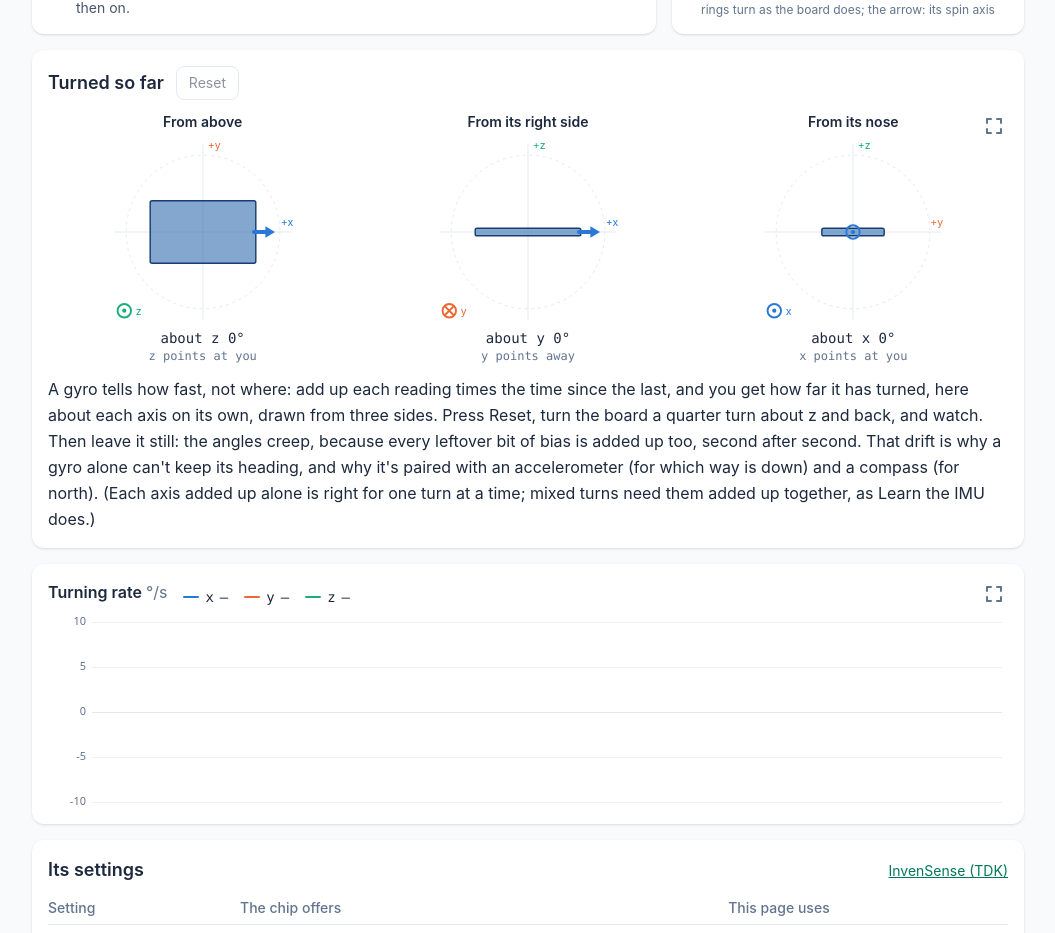
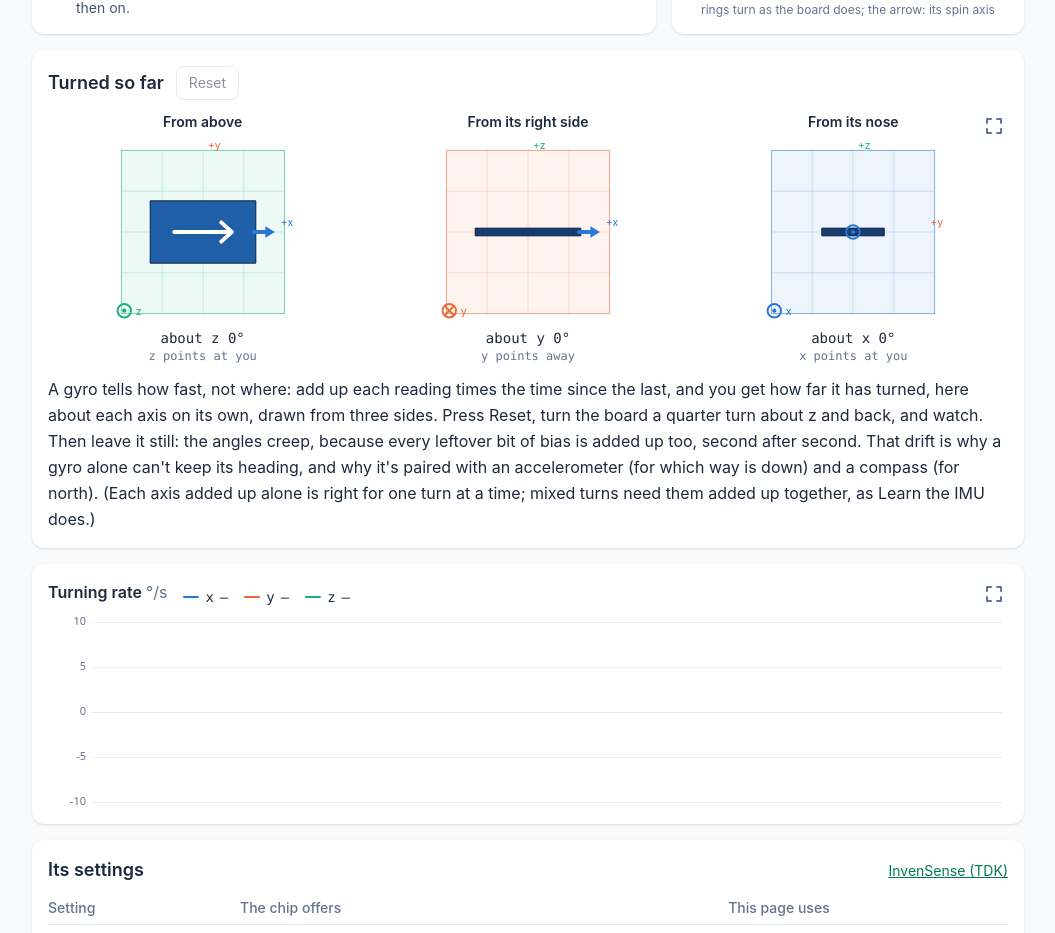
Before and after one commit to aguegu/i2c.ninja, a Vue app: page /itg3200 in a window 1280 px wide. Shown: the part 971-1904 px from the top of the page, without its empty margins (112-1167 px from the left). Built offline with nearby package versions, Linux system fonts and the light colour scheme.

Commit message:
1.3.0: the flat views styled as the glass box: each on its wall's tint and grid, the 3D board's colours, the white nose arrow from above (all TurnViews: also the gyro pages)
Co-Authored-By: Claude Opus 5.5 <noreply@anthropic.com>

```diff
--- a/src/components/TurnViews.vue
+++ b/src/components/TurnViews.vue
@@ -18,6 +18,12 @@ const props = defineProps({
 
 const R = 100;
 const HALF = { x: 55, y: 32.5, z: 4 }; // the board, half sizes (px)
+const WALL = 85; // the wall's half size (px)
+const GRID = [-WALL / 2, 0, WALL / 2];
+const TOP = '#1f5fa8'; // the 3D board's colours
+const SIDE = '#163f70';
+// the top face's arrow, as the 3D board's (x ahead), in px: the shaft and its head
+const ARROW = [[-30, 0], [30, 0], [19, -10], [30, 0], [19, 10]].map((p) => p.join(',')).join(' ');
 const COLOR = { x: 'var(--series-1)', y: 'var(--series-2)', z: 'var(--series-3)' };
 // each view: its axes across and up, the axis it turns about, and the turn's
 // sense on screen: about an axis toward the eye a positive turn looks
@@ -42,13 +48,18 @@ const { full, toggle } = useFullscreen(box);
       <figure v-for="w in views" :key="w.key" class="flex flex-col items-center">
         <figcaption class="mb-1 text-sm font-semibold">{{ w.title }}</figcaption>
         <svg :viewBox="`${-R} ${-R} ${2 * R} ${2 * R}`" :class="full ? 'h-[60vh] w-full' : 'h-48 w-full max-w-60'" role="img" :aria-label="`${w.title}: turned ${w.a.toFixed(0)} degrees about ${w.about}`">
-          <circle r="80" fill="none" stroke="var(--chart-grid)" stroke-dasharray="3 4" />
-          <line :x1="-R + 8" y1="0" :x2="R - 8" y2="0" stroke="var(--chart-grid)" />
-          <line x1="0" :y1="-R + 8" x2="0" :y2="R - 8" stroke="var(--chart-grid)" />
+          <!-- the wall it's seen on, as in the glass box: tinted in its axis's colour, a faint grid -->
+          <rect :x="-WALL" :y="-WALL" :width="2 * WALL" :height="2 * WALL" :fill="COLOR[w.about]" fill-opacity="0.08" :stroke="COLOR[w.about]" stroke-opacity="0.6" />
+          <g :stroke="COLOR[w.about]" stroke-opacity="0.2">
+            <line v-for="t in GRID" :key="`v${t}`" :x1="t" :y1="-WALL" :x2="t" :y2="WALL" />
+            <line v-for="t in GRID" :key="`h${t}`" :x1="-WALL" :y1="t" :x2="WALL" :y2="t" />
+          </g>
           <text :x="R - 6" y="-6" text-anchor="end" font-size="11" :fill="COLOR[w.h]">+{{ w.h }}</text>
           <text x="5" :y="-R + 14" font-size="11" :fill="COLOR[w.v]">+{{ w.v }}</text>
           <g :transform="w.turn">
-            <rect :x="-w.bw" :y="-w.bh" :width="2 * w.bw" :height="2 * w.bh" rx="2" fill="#1f5fa8" fill-opacity="0.55" stroke="#163f70" stroke-width="1.5" />
+            <rect :x="-w.bw" :y="-w.bh" :width="2 * w.bw" :height="2 * w.bh" :fill="w.about === 'z' ? TOP : SIDE" stroke="#0b1f38" stroke-width="1" stroke-linejoin="round" />
+            <!-- from above: the top face, its big white nose arrow, as on the 3D board -->
+            <polyline v-if="w.about === 'z'" :points="ARROW" fill="none" stroke="white" stroke-width="4" stroke-linecap="round" stroke-linejoin="round" />
             <!-- the nose (+x) where it shows: an arrow from above and from the side, a dot seen from the nose -->
             <path v-if="w.h === 'x'" :d="`M ${w.bw - 2} 0 L ${w.bw + 14} 0`" :stroke="COLOR.x" stroke-width="4" stroke-linecap="round" />
             <path v-if="w.h === 'x'" :d="`M ${w.bw + 20} 0 L ${w.bw + 10} -6 L ${w.bw + 10} 6 Z`" :fill="COLOR.x" />
```
